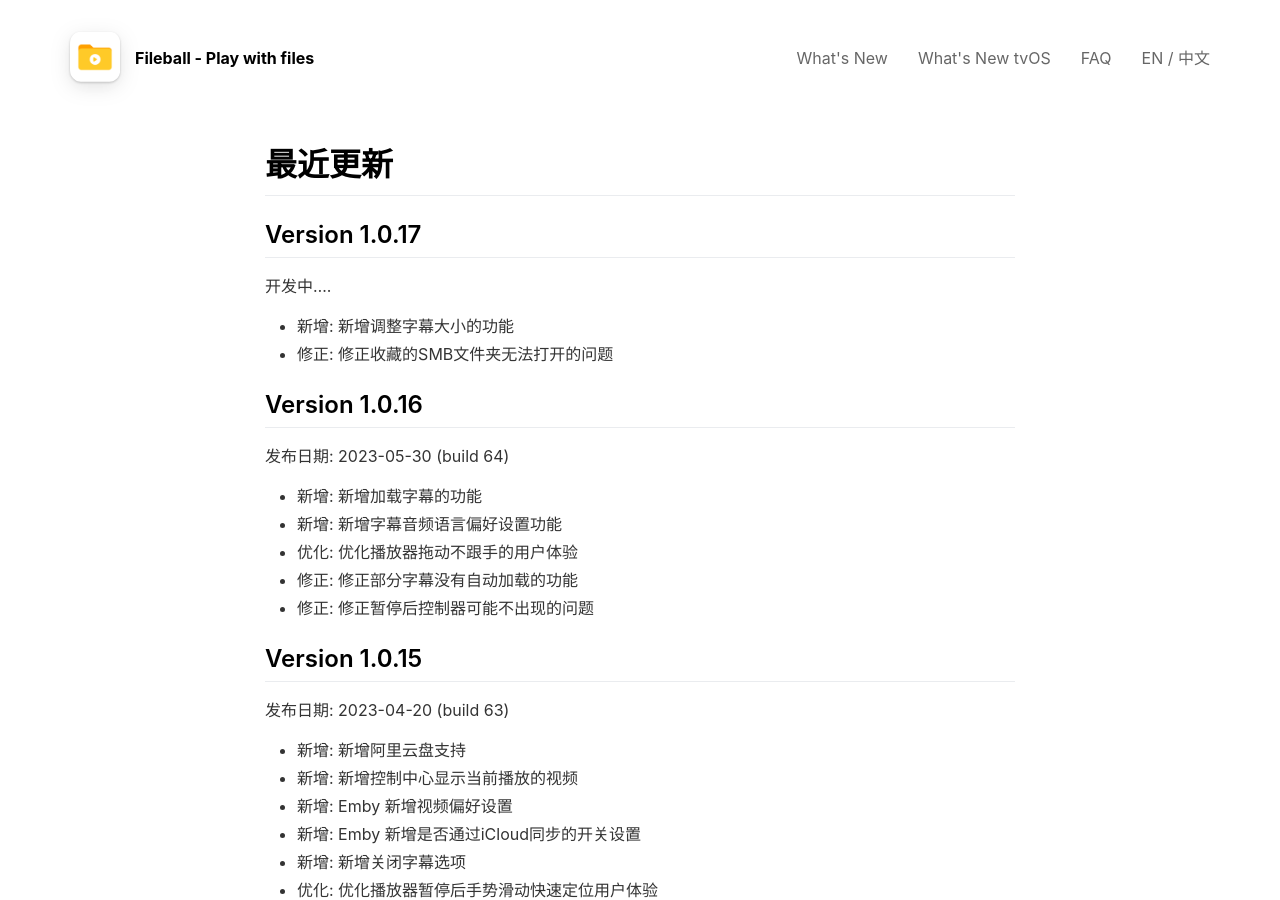
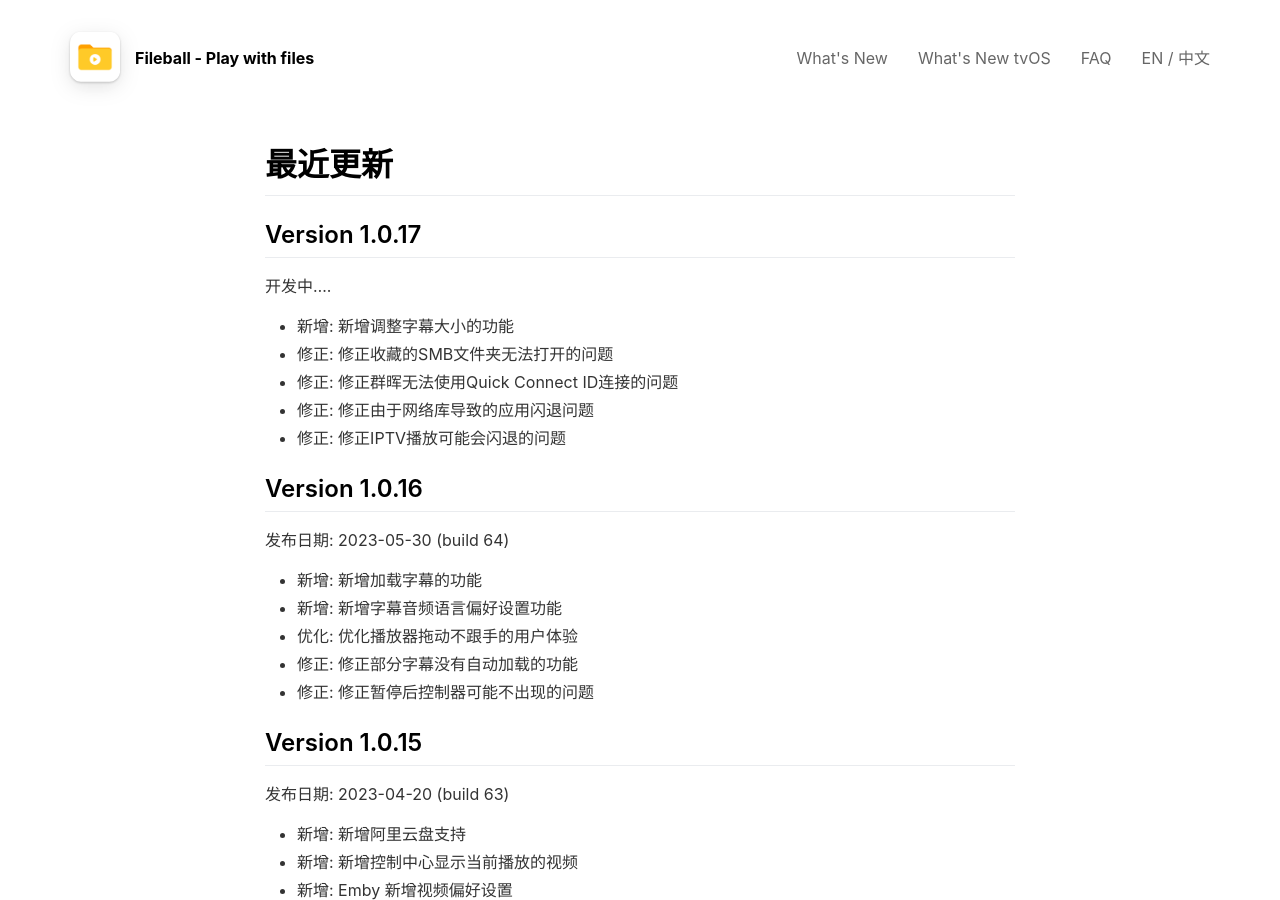
Before and after one commit to alexiscn/fileball.app, a Jekyll site: the page built from _pages/cn/changelog_tv.md, in a window 1280 px wide and 900 px high. Built offline with Jekyll 4.4.1, drawn with Linux system fonts in a browser that asks for light colours; nearby versions of some CDN libraries.

Commit message:
update changelog

```diff
--- a/_pages/cn/changelog_tv.md
+++ b/_pages/cn/changelog_tv.md
@@ -14,6 +14,9 @@ locale: cn
 
 - 新增: 新增调整字幕大小的功能
 - 修正: 修正收藏的SMB文件夹无法打开的问题
+- 修正: 修正群晖无法使用Quick Connect ID连接的问题
+- 修正: 修正由于网络库导致的应用闪退问题
+- 修正: 修正IPTV播放可能会闪退的问题
 
 ## **Version 1.0.16**
 
```
Also changed, not shown: _pages/changlog_tv.md (+3 -0 lines).
